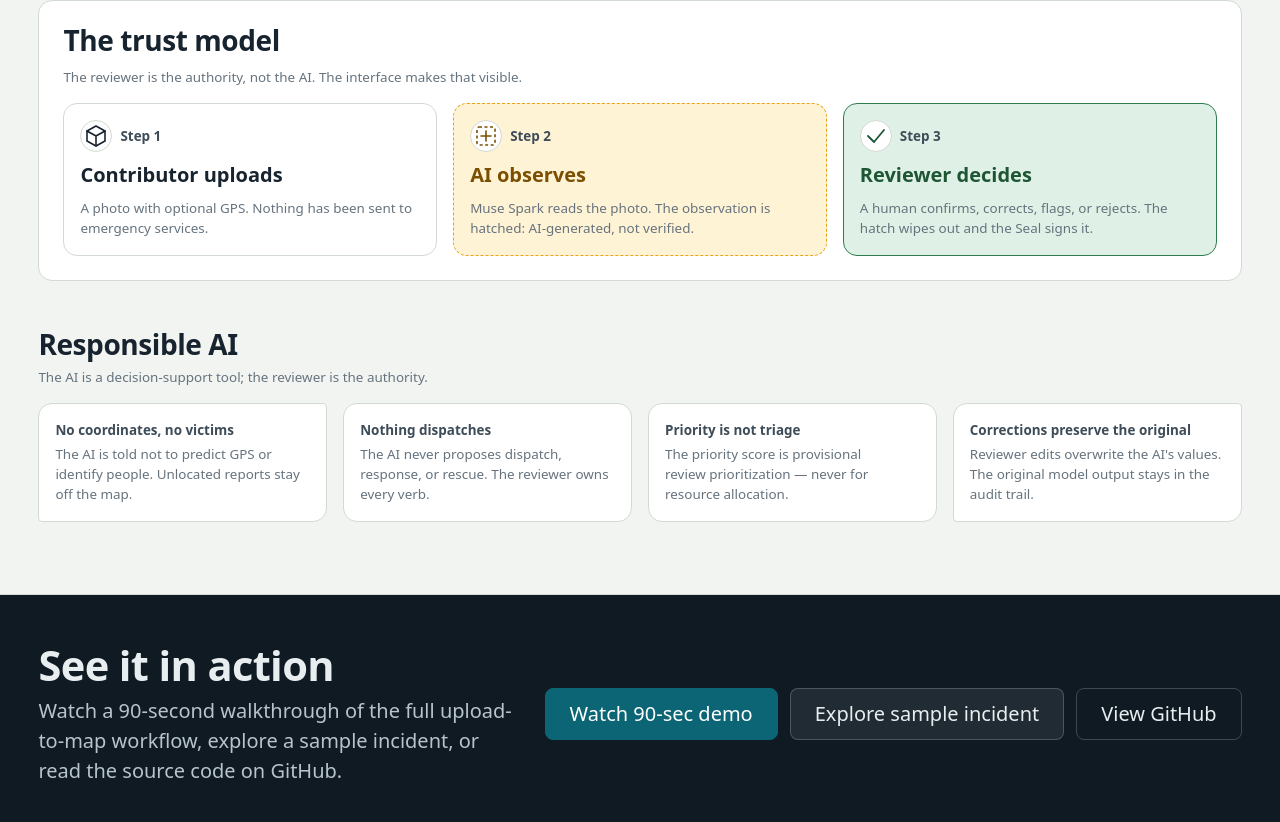
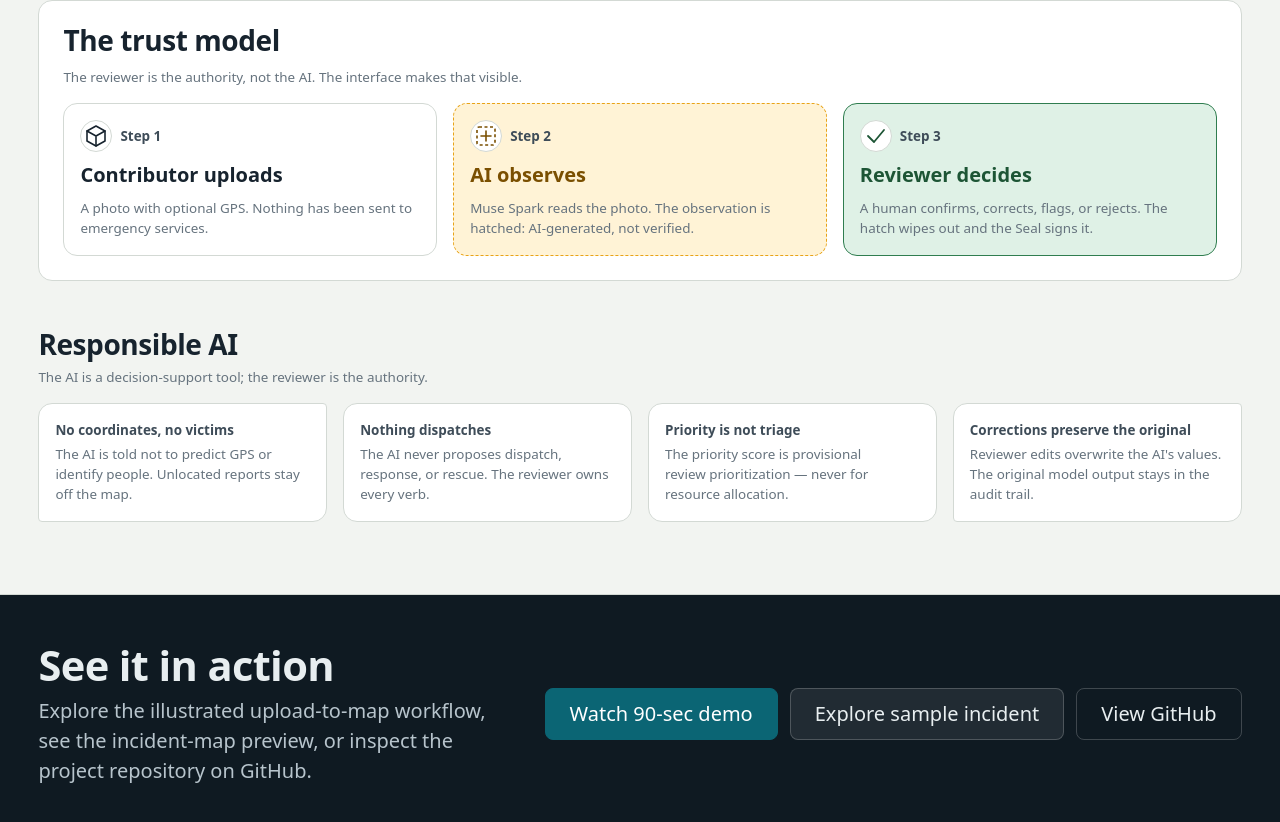
Before and after one commit to Vaydelux/TerraResponseAI_Meta_Hackathon_2026, a Next.js app: page / in a window 1280 px wide. Shown: the part 3895-4717 px from the top of the page. Built offline with nearby package versions, Linux system fonts and the light colour scheme; no server answers.

Commit message:
fix(landing): distinguish illustrative demo from live results and repair navigation

```diff
--- a/src/components/landing/FinalCTA.tsx
+++ b/src/components/landing/FinalCTA.tsx
@@ -1,7 +1,7 @@
 // src/components/landing/FinalCTA.tsx
 //
 // Final call-to-action section at the bottom of the landing page.
-// Three buttons: Watch 90-sec demo, Explore sample incident, View GitHub.
+// Three buttons: See how it works, View example map, View GitHub.
 //
 // Server component.
 
@@ -43,8 +43,8 @@ export function FinalCTA() {
             See it in action
           </h2>
           <p style={{ color: "#B7C4CC", fontSize: "var(--step-1)", maxWidth: "52ch" }}>
-            Watch a 90-second walkthrough of the full upload-to-map workflow,
-            explore a sample incident, or read the source code on GitHub.
+            Explore the illustrated upload-to-map workflow, see the incident-map preview,
+            or inspect the project repository on GitHub.
           </p>
         </div>
         <div
@@ -57,14 +57,14 @@ export function FinalCTA() {
         >
           <a
             className="btn btn--primary btn--lg"
-            href="/review"
+            href="#how-it-works"
             style={{ whiteSpace: "nowrap" }}
           >
             Watch 90-sec demo
           </a>
           <a
             className="btn btn--lg"
-            href="/map"
+            href="#incident-map-preview"
             style={{
               whiteSpace: "nowrap",
               background: "rgba(255,255,255,0.08)",
@@ -76,7 +76,7 @@ export function FinalCTA() {
           </a>
           <a
             className="btn btn--lg"
-            href="https://github.com"
+            href="https://github.com/Vaydelux/TerraResponseAI_Meta_Hackathon_2026"
             target="_blank"
             rel="noopener noreferrer"
             style={{
```
